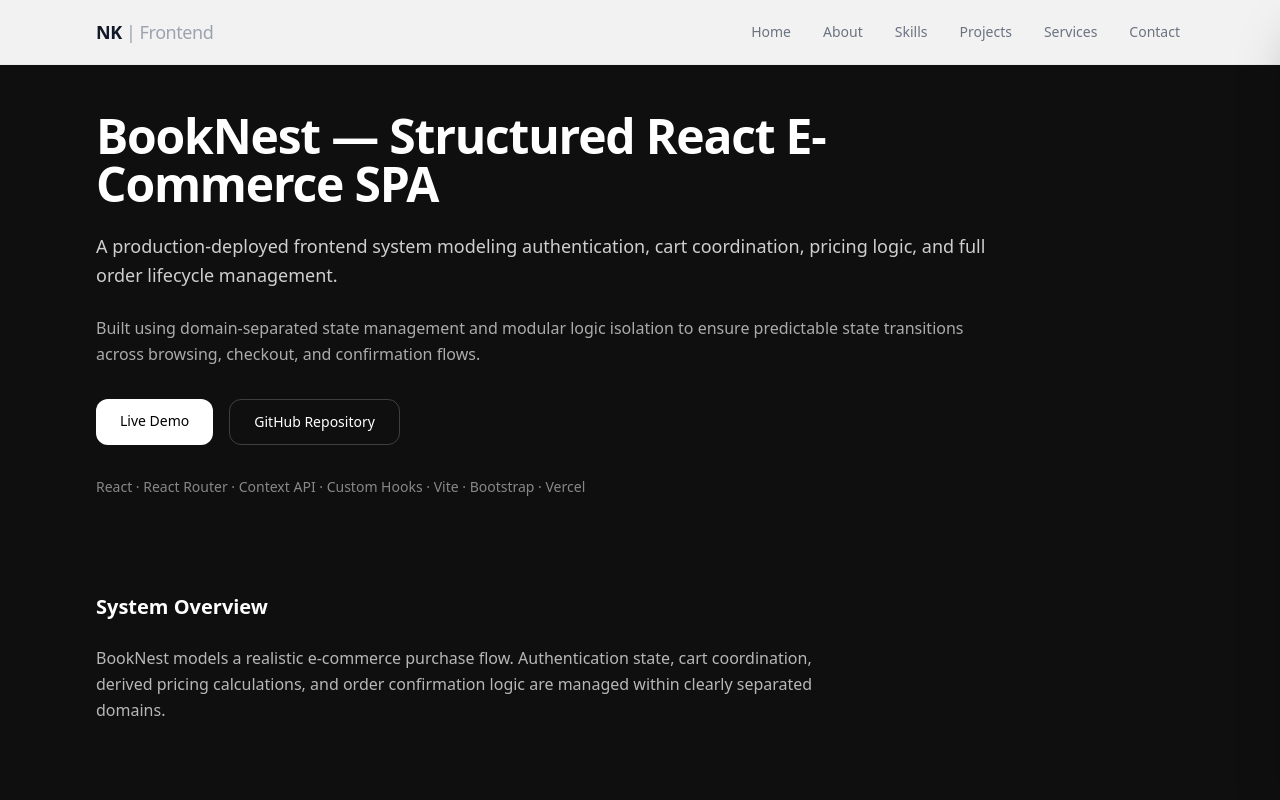
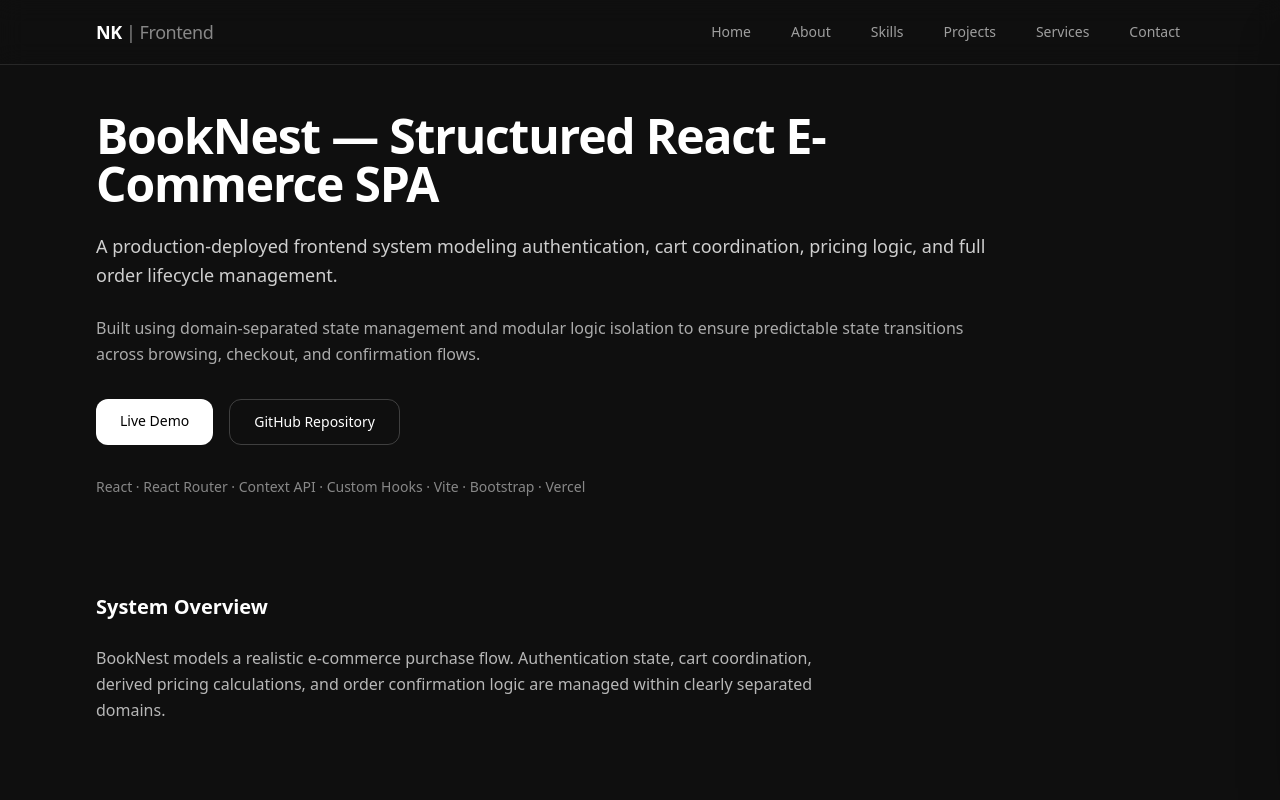
Before and after one commit to nilukadam/My-Portfolio, a React (Vite) app: page /projects/booknest in a window 1280 px wide. Shown: the top 800 px of the page. Built offline with nearby package versions, Linux system fonts and the light colour scheme.

Commit message:
some final refinement in navbar

```diff
--- a/src/components/layout/Navbar.jsx
+++ b/src/components/layout/Navbar.jsx
@@ -95,34 +95,36 @@ const Navbar = () => {
   }, []);
 
   return (
-    <header className="fixed top-0 left-0 w-full z-40 bg-white/95 backdrop-blur-md border-b border-gray-200/60">
+  <header className="fixed top-0 left-0 w-full z-40 bg-[#0f0f0f]/80 backdrop-blur-md border-b border-white/10">
     {/* Main Nav Container */}
     <nav className="max-w-6xl mx-auto px-4 sm:px-6 lg:px-8 h-16 flex items-center justify-between">
 
       {/* Logo */}
       <button
         onClick={() => handleNavClick("home")}
-          className="text-lg font-semibold tracking-tight text-gray-900"
+        className="text-lg font-semibold tracking-tight text-white"
       >
-          NK <span className="text-gray-400 font-normal">| Frontend</span>
+        NK <span className="text-white/50 font-normal">| Frontend</span>
       </button>
 
       {/* Desktop Navigation */}
-        <ul className="hidden md:flex items-center gap-6 text-sm">
+      <ul className="hidden md:flex items-center gap-8 text-sm">
         {NAV_ITEMS.map(({ label, id }) => (
           <li key={id}>
             <button
               onClick={() => handleNavClick(id)}
-                className={`relative px-1 py-2 transition-colors
+              className={`relative px-1 py-2 transition-colors duration-200
                 ${
                   activeSection === id && location.pathname === "/"
-                      ? "text-gray-900 font-medium"
-                      : "text-gray-500 hover:text-gray-800"
+                    ? "text-white"
+                    : "text-white/60 hover:text-white"
                 }`}
             >
               {label}
+
+              {/* Active Underline */}
               {activeSection === id && location.pathname === "/" && (
-                  <span className="absolute left-0 -bottom-1 w-full h-[2px] bg-gray-900 rounded-full" />
+                <span className="absolute left-0 -bottom-1 w-full h-[2px] bg-white rounded-full" />
               )}
             </button>
           </li>
@@ -131,7 +133,7 @@ const Navbar = () => {
 
       {/* Mobile Toggle Button */}
       <button
-          className="md:hidden text-gray-800"
+        className="md:hidden text-white/70 hover:text-white transition-colors"
         onClick={() => setIsOpen((prev) => !prev)}
         aria-label="Toggle Menu"
       >
@@ -139,19 +141,15 @@ const Navbar = () => {
       </button>
     </nav>
 
-      {/* ----------------------------------------
-         Mobile Overlay
-      ----------------------------------------- */}
+    {/* Mobile Overlay */}
     {isOpen && (
       <div
-          className="fixed inset-0 z-50 bg-black/40 transition-opacity duration-200"
+        className="fixed inset-0 z-50 bg-black/50 backdrop-blur-sm"
         onClick={() => setIsOpen(false)}
       />
     )}
 
-      {/* ----------------------------------------
-         Mobile Slide Panel
-      ----------------------------------------- */}
+    {/* Mobile Slide Panel */}
     <div
       className={`fixed top-0 right-0 z-[60] w-72 h-screen
       bg-[#111111] shadow-2xl border-l border-white/10
@@ -163,7 +161,7 @@ const Navbar = () => {
         <span className="text-white font-medium tracking-wide">Menu</span>
         <button
           onClick={() => setIsOpen(false)}
-            className="text-gray-400 hover:text-white transition-colors"
+          className="text-white/60 hover:text-white transition-colors"
           aria-label="Close Menu"
         >
           <X size={22} />
@@ -176,7 +174,7 @@ const Navbar = () => {
           <li key={id}>
             <button
               onClick={() => handleNavClick(id)}
-                className="w-full text-left font-medium tracking-wide text-gray-400 hover:text-white transition-colors"
+              className="w-full text-left font-medium tracking-wide text-white/60 hover:text-white transition-colors"
             >
               {label}
             </button>
```
Lines whose indentation alone changed are shown as unchanged.
